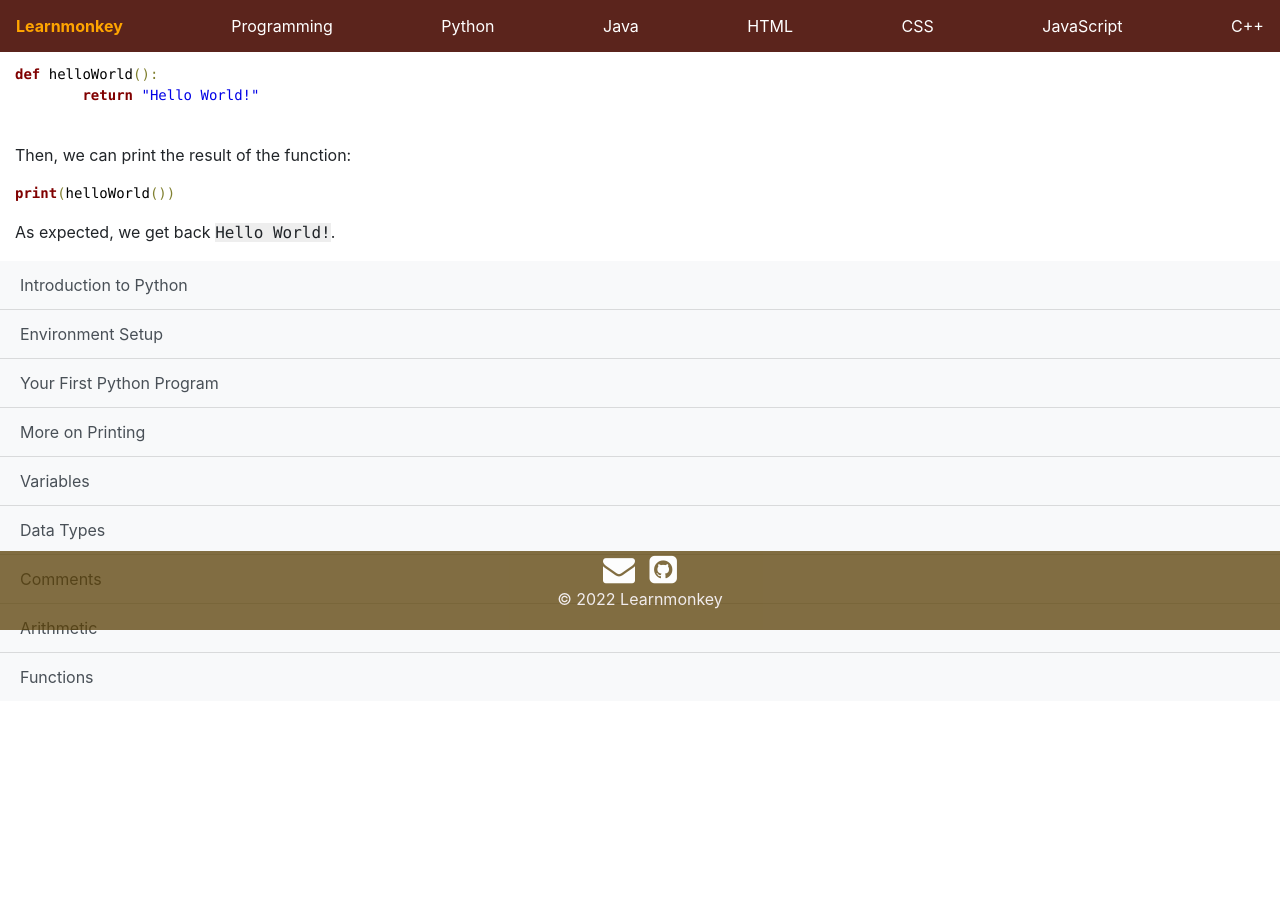
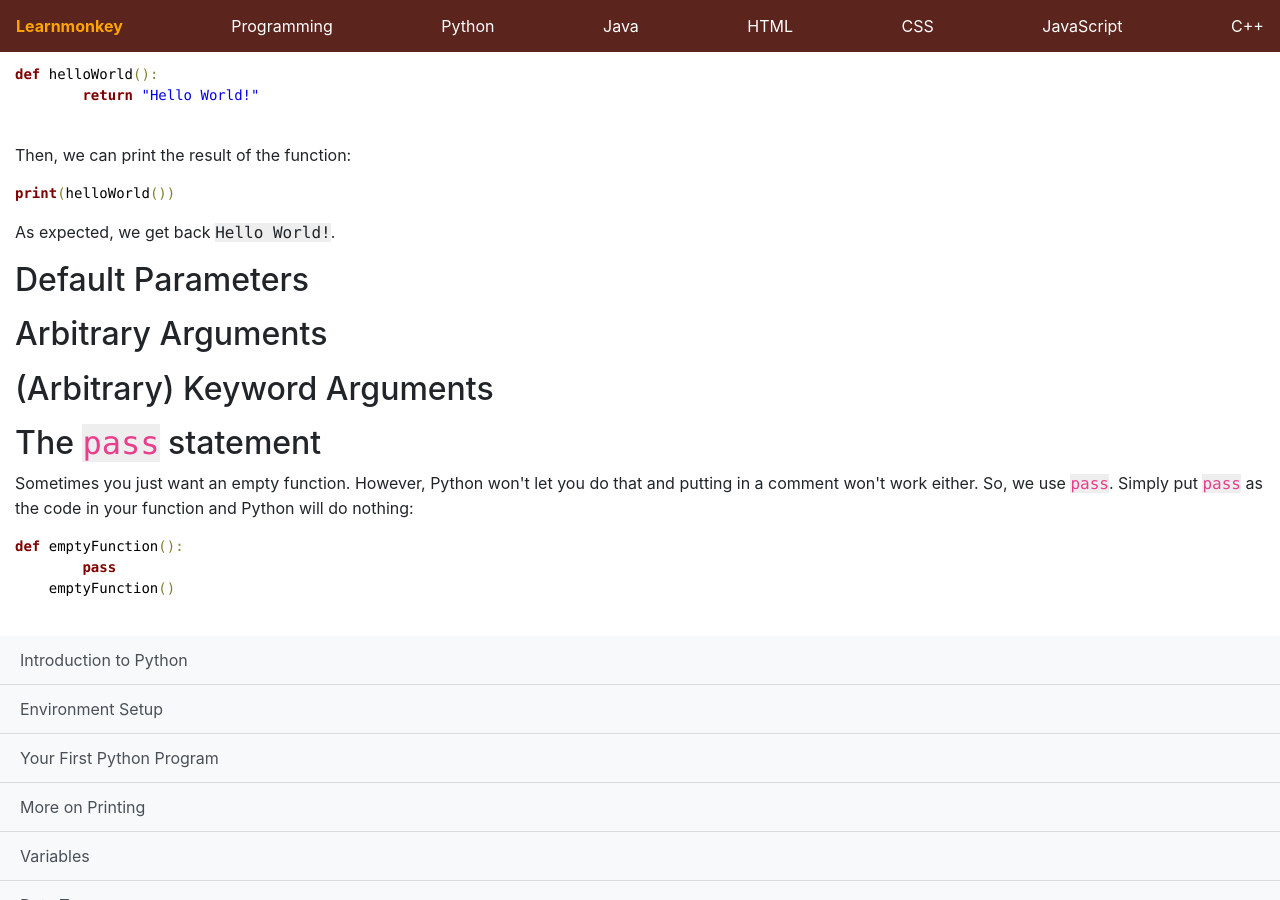
Before and after one commit to learnmonkey/learnmonkey.github.io, a Jekyll site: the page built from programming/python/functions.html, in a window 1280 px wide and 900 px high, scrolled down 1058 px. Built offline with Jekyll 4.4.1, drawn with Linux system fonts in a browser that asks for light colours.

Commit message:
expand functions tutorial

```diff
--- a/programming/python/functions.html
+++ b/programming/python/functions.html
@@ -45,3 +45,27 @@
     <pre style='color:#000000;background:#ffffff;'><span style='color:#800000; font-weight:bold; '>print</span><span style='color:#808030; '>(</span>helloWorld<span style='color:#808030; '>(</span><span style='color:#808030; '>)</span><span style='color:#808030; '>)</span></pre>
     <p>As expected, we get back <samp>Hello World!</samp>.</p>
 </section>
+
+<section>
+    <h2>Default Parameters</h2>
+    <p></p>
+</section>
+
+<section>
+    <h2>Arbitrary Arguments</h2>
+    <p></p>
+</section>
+
+<section>
+    <h2>(Arbitrary) Keyword Arguments</h2>
+    <p></p>
+</section>
+
+<section>
+    <h2>The <code>pass</code> statement</h2>
+    <p>Sometimes you just want an empty function. However, Python won't let you do that and putting in a comment won't work either. So, we use <code>pass</code>. Simply put <code>pass</code> as the code in your function and Python will do nothing: </p>
+    <pre style='color:#000000;background:#ffffff;'><span style='color:#800000; font-weight:bold; '>def</span> emptyFunction<span style='color:#808030; '>(</span><span style='color:#808030; '>)</span><span style='color:#808030; '>:</span>
+        <span style='color:#800000; font-weight:bold; '>pass</span>
+    emptyFunction<span style='color:#808030; '>(</span><span style='color:#808030; '>)</span>
+    </pre>
+</section>
```
